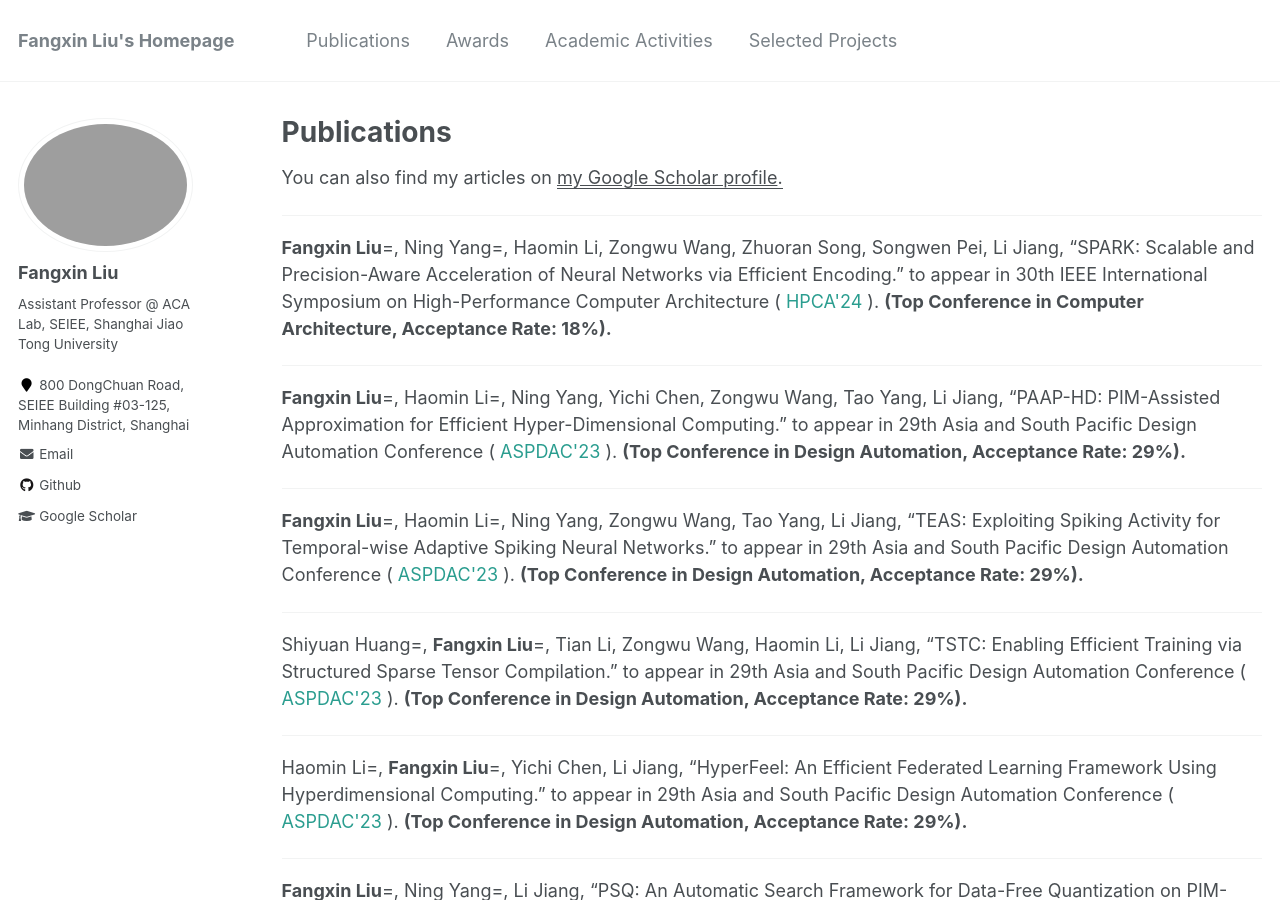
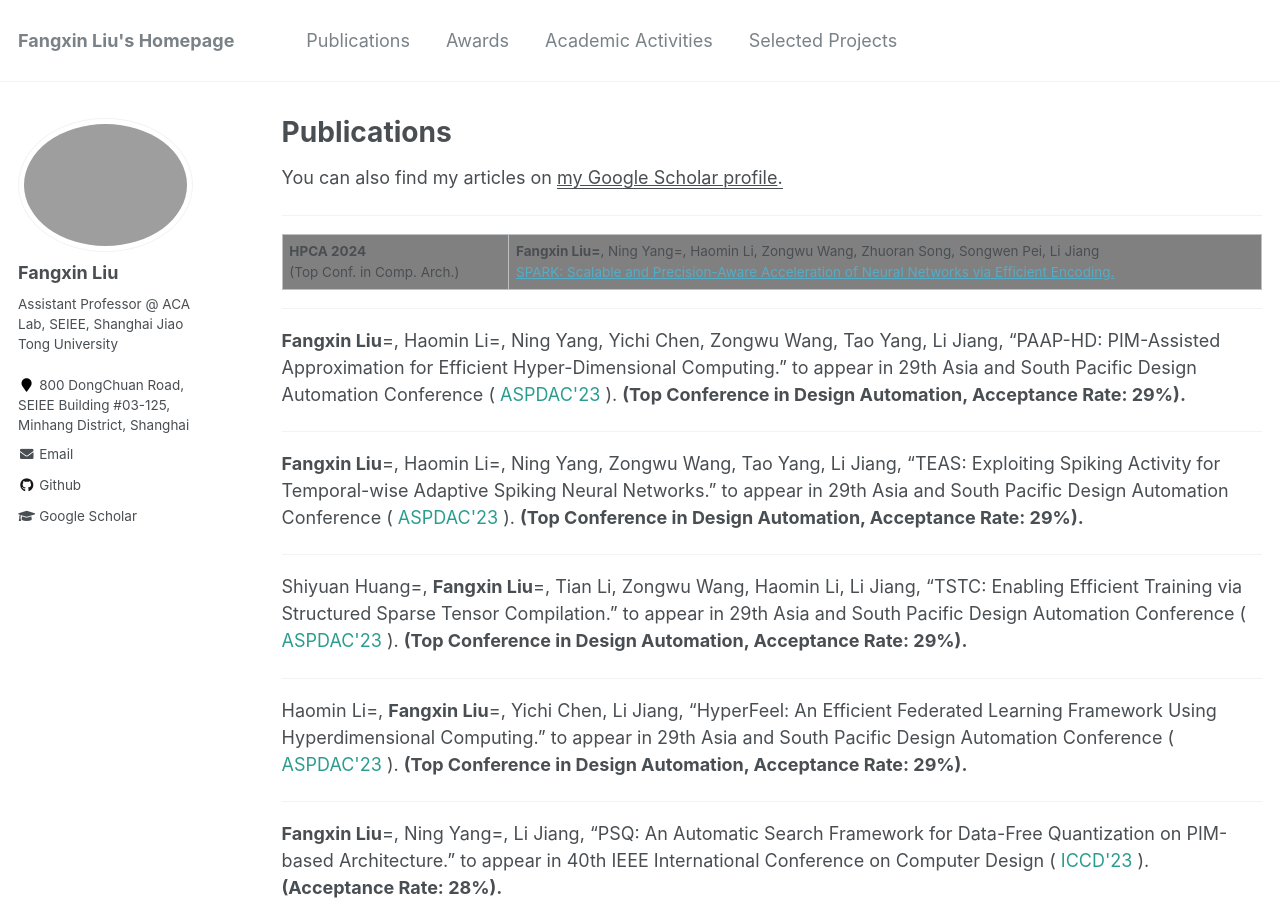
Before and after one commit to xywangbuaa/xywang.github.io, a Jekyll site: the page built from _pages/publications.md, in a window 1280 px wide and 900 px high. Built offline with Jekyll 4.4.1, drawn with Linux system fonts in a browser that asks for light colours.

Commit message:
updtaing

```diff
--- a/_pages/publications.md
+++ b/_pages/publications.md
@@ -5,10 +5,16 @@ permalink: /publications/
 author_profile: true
 ---
 
+
+
 You can also find my articles on <u><a href="https://scholar.google.com/citations?hl=zh-TW&user=dXzsaIsAAAAJ">my Google Scholar profile</a>.</u>
 
 --------
-**Fangxin Liu**=, Ning Yang=, Haomin Li, Zongwu Wang, Zhuoran Song, Songwen Pei, Li Jiang, "SPARK: Scalable and Precision-Aware Acceleration of Neural  Networks via Efficient Encoding." to appear in 30th IEEE International Symposium on High-Performance Computer Architecture ( <font color="#2a9d8f">HPCA'24 </font> ). **(Top Conference in Computer Architecture, Acceptance Rate: 18%).**
+
+<table><tr ><td bgcolor=gray><strong>HPCA 2024</strong><br>(Top Conf. in Comp. Arch.)</td><td bgcolor=gray> <strong>Fangxin Liu=</strong>, Ning Yang=, Haomin Li, Zongwu Wang, Zhuoran Song, Songwen Pei, Li Jiang <br> <a href="#">SPARK: Scalable and Precision-Aware Acceleration of Neural  Networks via Efficient Encoding.</a>
+</td></tr></table>
+<!-- to appear in 30th IEEE International Symposium on High-Performance Computer Architecture ( <font color="#2a9d8f">HPCA'24 </font> ). **(Top Conference in Computer Architecture, Acceptance Rate: 18%).**  -->
+
 
 --------
 **Fangxin Liu**=, Haomin Li=, Ning Yang, Yichi Chen, Zongwu Wang, Tao Yang, Li Jiang, "PAAP-HD: PIM-Assisted Approximation for Efficient Hyper-Dimensional Computing." to appear in 29th Asia and South Pacific Design Automation Conference ( <font color="#2a9d8f">ASPDAC'23 </font> ). **(Top Conference in Design Automation, Acceptance Rate: 29%).**
```
